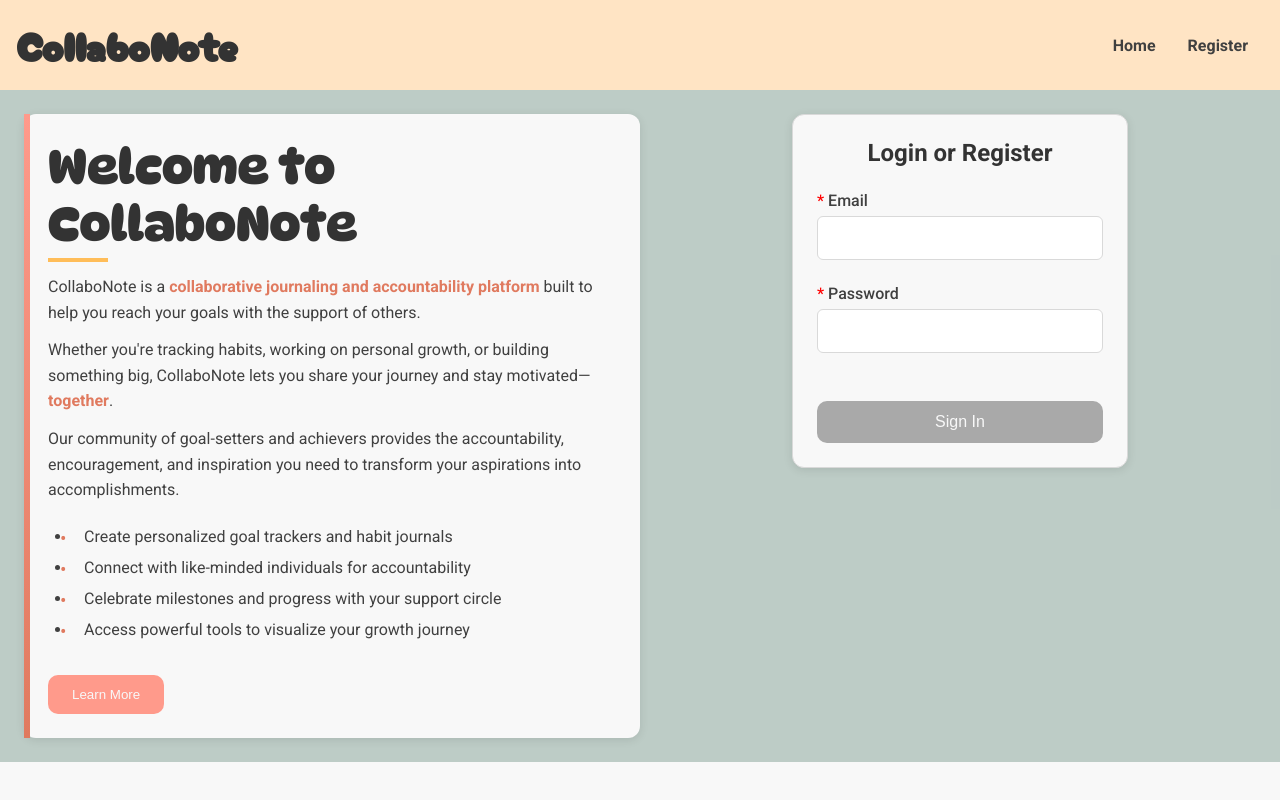
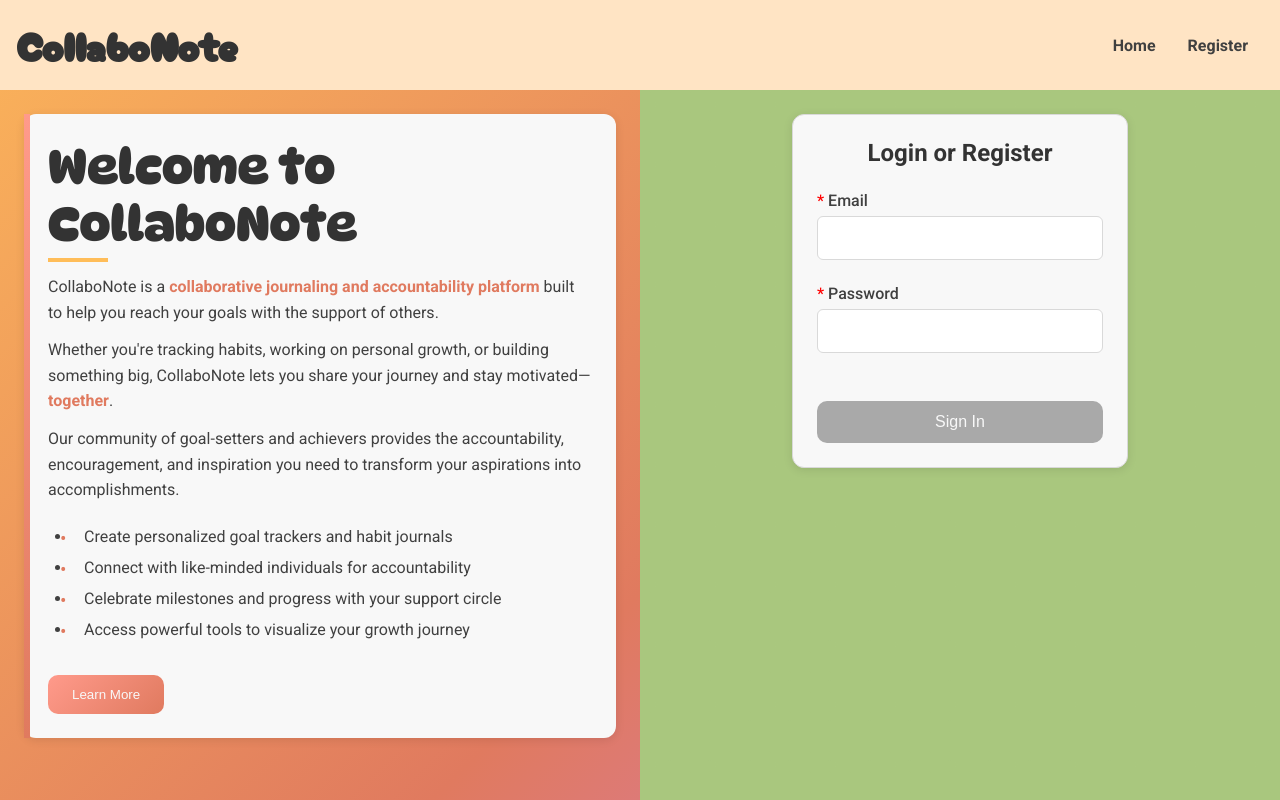
Before and after one commit to WesloTheWeb/CollaboNote, a Next.js app: page / in a window 1280 px wide. Shown: the top 800 px of the page. Built offline with nearby package versions, Linux system fonts and the light colour scheme.

Commit message:
Landign page background colors update

```diff
--- a/src/components/LandingPage/LandingPage.module.scss
+++ b/src/components/LandingPage/LandingPage.module.scss
@@ -1,5 +1,42 @@
 @use '../../styles/variables.scss' as v;
 @use '../../styles/typography.scss' as t;
+
+// Left column gradient background
+.leftColumn {
+    background: linear-gradient(135deg,
+            map-get(map-get(v.$colors, 'primary'), 'coral') 0%,
+            map-get(map-get(v.$colors, 'primary'), 'amber') 25%,
+            map-get(map-get(v.$colors, 'secondary'), 'terracotta') 75%,
+            map-get(map-get(v.$colors, 'secondary'), 'rose') 100%);
+    background-size: 200% 200%;
+    animation: gradientShift 15s ease infinite;
+    min-height: 100vh;
+}
+
+// Right column sage background with pattern
+.rightColumn {
+    background:
+        radial-gradient(circle at 25% 25%, rgba(169, 199, 126, 0.3) 3px, transparent 3px),
+        radial-gradient(circle at 75% 75%, rgba(169, 199, 126, 0.2) 2px, transparent 2px),
+        radial-gradient(circle at 50% 10%, rgba(169, 199, 126, 0.15) 1px, transparent 1px),
+        map-get(map-get(v.$colors, 'secondary'), 'sage');
+    background-size: 60px 60px, 40px 40px, 20px 20px, 100%;
+    min-height: 100vh;
+}
+
+@keyframes gradientShift {
+    0% {
+        background-position: 0% 50%;
+    }
+
+    50% {
+        background-position: 100% 50%;
+    }
+
+    100% {
+        background-position: 0% 50%;
+    }
+}
 
 .backdrop {
     background-color: #49756557;
@@ -7,7 +44,7 @@
 
 .welcomeContainer {
     padding: 1.5rem;
-    margin: 1.5rem 0 1.5rem 1.5rem;
+    margin: 1.5rem;
     background-color: #f8f8f8;
     border-radius: 0.75rem;
     box-shadow: 0 2px 10px rgba(0, 0, 0, 0.1);
@@ -124,3 +161,123 @@
         background-color: darken(map-get(map-get(v.$colors, 'primary'), 'coral'), 10%);
     }
 }
+
+.welcomeTitle {
+    font-size: v.$font-size-2xl;
+    color: t.text-color('header');
+    margin-bottom: v.$spacing-md;
+    font-weight: 700;
+    position: relative;
+
+    @media #{v.$mq-smallScreen} {
+        font-size: calc(v.$font-size-2xl * 0.8);
+    }
+
+    &::after {
+        content: '';
+        display: block;
+        width: 60px;
+        height: 4px;
+        background-color: map-get(map-get(v.$colors, 'primary'), 'amber');
+        margin-top: v.$spacing-xs;
+    }
+}
+
+.introContent {
+    color: t.text-color('body');
+    font-size: v.$font-size-base;
+    line-height: 1.6;
+
+    @media #{v.$mq-smallScreen} {
+        font-size: calc(v.$font-size-base * 0.95);
+    }
+
+    p {
+        margin-bottom: v.$spacing-md;
+    }
+
+    strong {
+        color: map-get(map-get(v.$colors, 'secondary'), 'terracotta');
+        font-weight: 600;
+    }
+}
+
+.featuresList {
+    margin-top: v.$spacing-lg;
+    padding-left: v.$spacing-lg;
+
+    @media #{v.$mq-smallScreen} {
+        margin-top: v.$spacing-md;
+        padding-left: v.$spacing-md;
+    }
+
+    li {
+        margin-bottom: v.$spacing-md;
+        position: relative;
+        padding-left: v.$spacing-md;
+
+        @media #{v.$mq-smallScreen} {
+            margin-bottom: v.$spacing-sm;
+        }
+
+        &::before {
+            content: '•';
+            position: absolute;
+            left: 0;
+            margin-left: calc(-1 * v.$spacing-md);
+            color: map-get(map-get(v.$colors, 'secondary'), 'terracotta');
+            font-size: 1.2em;
+        }
+    }
+}
+
+.ctaButton {
+    display: inline-block;
+    background: linear-gradient(135deg,
+            map-get(map-get(v.$colors, 'primary'), 'coral'),
+            map-get(map-get(v.$colors, 'secondary'), 'terracotta'));
+    color: t.$ButtonTextColorWhite;
+    padding: v.$spacing-md v.$spacing-lg;
+    border-radius: v.$button-radius;
+    font-weight: v.$button-font-weight;
+    text-decoration: none;
+    margin-top: v.$spacing-lg;
+    transition: all 0.3s ease;
+    border: none;
+    cursor: pointer;
+    position: relative;
+    overflow: hidden;
+
+    // Add subtle shine effect
+    &::before {
+        content: '';
+        position: absolute;
+        top: 0;
+        left: -100%;
+        width: 100%;
+        height: 100%;
+        background: linear-gradient(90deg,
+                transparent,
+                rgba(255, 255, 255, 0.2),
+                transparent);
+        transition: left 0.5s ease;
+    }
+
+    @media #{v.$mq-smallScreen} {
+        width: 100%;
+        text-align: center;
+        padding: v.$spacing-sm v.$spacing-md;
+        margin-top: v.$spacing-md;
+    }
+
+    &:hover {
+        transform: translateY(-2px);
+        box-shadow:
+            0 8px 25px rgba(map-get(map-get(v.$colors, 'primary'), 'coral'), 0.3),
+            0 4px 12px rgba(map-get(map-get(v.$colors, 'secondary'), 'terracotta'), 0.2);
+
+        &::before {
+            left: 100%;
+        }
+    }
+}
--- a/src/components/LandingPage/LandingPage.tsx
+++ b/src/components/LandingPage/LandingPage.tsx
@@ -5,19 +5,20 @@ import classes from './LandingPage.module.scss';
 import PricingCard from "./PricingTable/PricingCard/PricingCard";
 
 const {
+    leftColumn,
+    rightColumn,
     welcomeContainer,
     welcomeTitle,
     introContent,
     featuresList,
-    ctaButton,
-    backdrop
+    ctaButton
 } = classes;
 
 const LandingPage = () => {
     return (
         <>
-            <Row justify="space-between" className={backdrop}>
-                <Col md={6}>
+            <Row justify="space-between">
+                <Col md={6} className={leftColumn}>
                     <section className={welcomeContainer}>
                         <h2 className={welcomeTitle}>Welcome to CollaboNote</h2>
                         <div className={introContent}>
@@ -45,7 +46,7 @@ const LandingPage = () => {
                         <button className={ctaButton}>Learn More</button>
                     </section>
                 </Col>
-                <Col md={6}>
+                <Col md={6} className={rightColumn}>
                     <LoginRegister />
                 </Col>
             </Row>
@@ -58,5 +59,3 @@ const LandingPage = () => {
 };
 
 export default LandingPage;
-
-// TODO: Make a Price Table using html table header row elements for practice.
--- a/src/components/LandingPage/LoginRegister/LoginRegister.module.scss
+++ b/src/components/LandingPage/LoginRegister/LoginRegister.module.scss
@@ -10,7 +10,7 @@
   box-shadow: 0 2px 10px rgba(0, 0, 0, 0.1);
 
   @media #{v.$mq-smallScreen} {
-    margin: 1rem 0;
+    margin: 1.25rem 1rem;
     padding: 1.25rem;
     max-width: 100%;
   }
--- a/src/components/Layout/Grid/Row.module.scss
+++ b/src/components/Layout/Grid/Row.module.scss
@@ -6,9 +6,9 @@
     width: 100%;
     box-sizing: border-box;
 
-    @media #{v.$mq-smallScreen} {
-        padding: 0.5rem;
-    }
+    // @media #{v.$mq-smallScreen} {
+    //     padding: 0.5rem;
+    // }
 
     &.justify-start {
         justify-content: flex-start;
```
